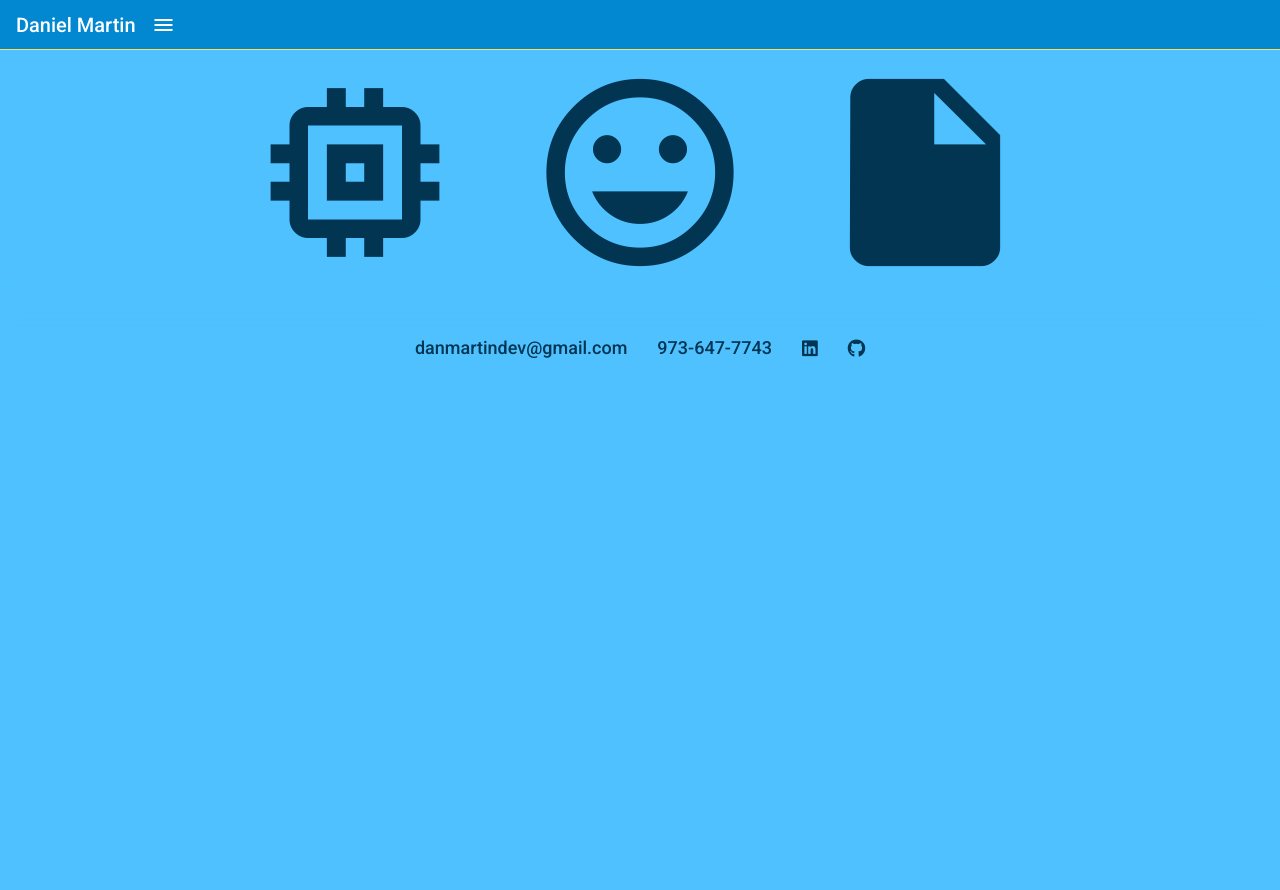
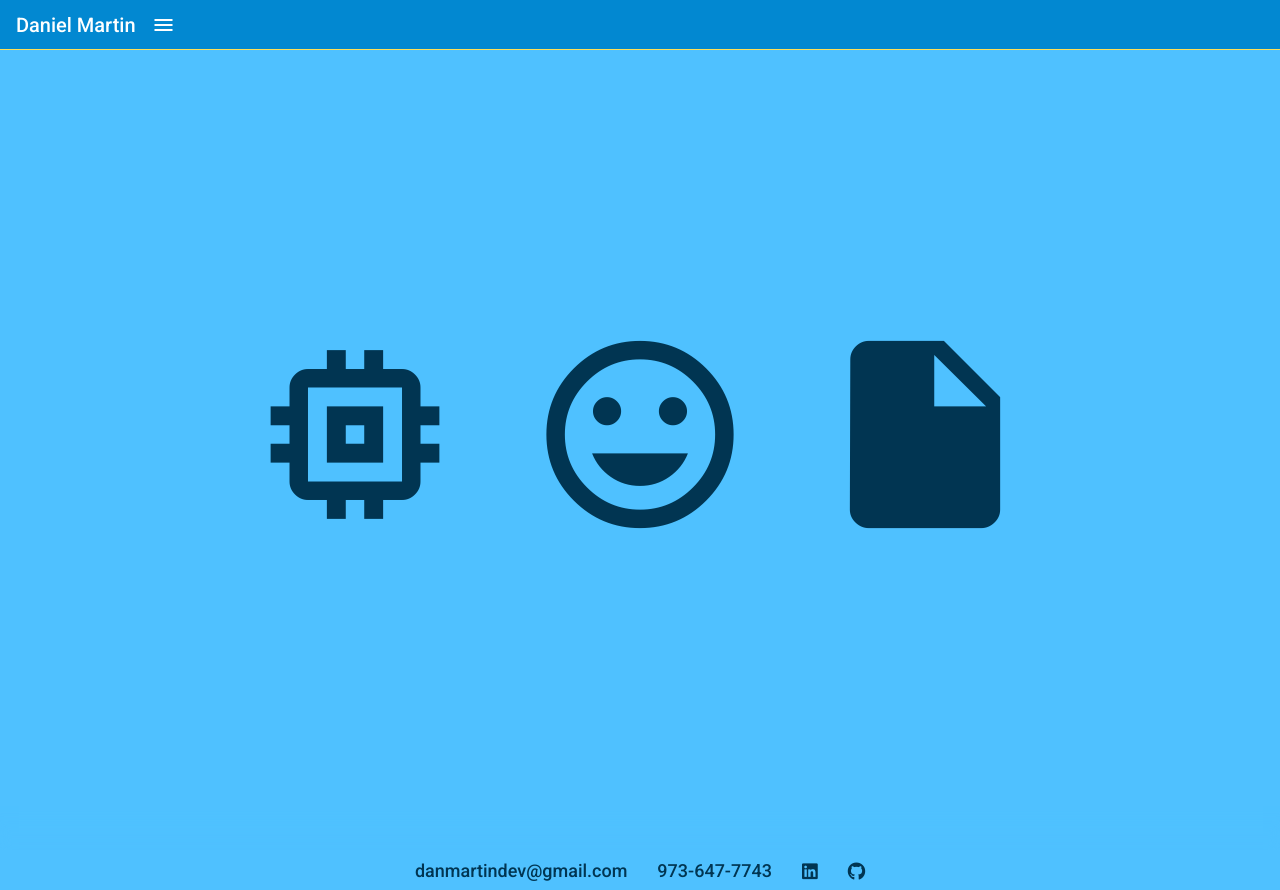
Before and after one commit to danmartindev/Portfolio, an Angular app: page /main in a window 1280 px wide. Before the commit the page ends 800 px from the top, so only its background shows below. Built offline with nearby package versions, Linux system fonts and the light colour scheme.

Commit message:
removed extra class, gave route a wrapper

```diff
--- a/src/app/app.component.html
+++ b/src/app/app.component.html
@@ -1,9 +1,9 @@
 
-<div class="app">
-    <app-header></app-header>
-    <div [@routeAnimations]="prepareRoute(outlet) && outlet.activatedRouteData && outlet.activatedRouteData['animation']" style="height: 80%">
-        <router-outlet #outlet="outlet"></router-outlet>
-    </div>
+<app-header></app-header>
+
+<div id="route-wrap"
+    [@routeAnimations]="prepareRoute(outlet) && outlet.activatedRouteData && outlet.activatedRouteData['animation']" >
+    <router-outlet #outlet="outlet"></router-outlet>
 </div>
 
 <app-footer></app-footer>
```
